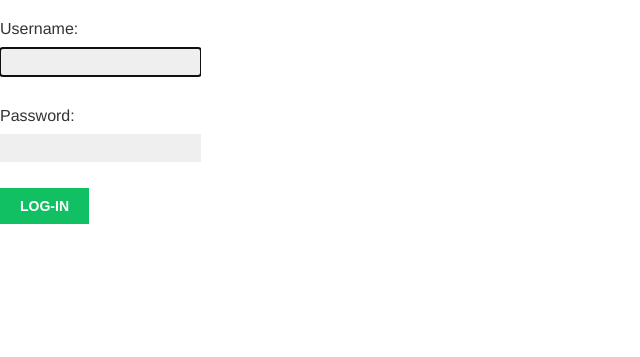
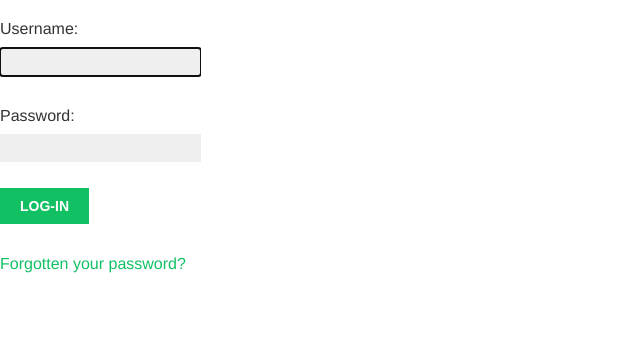
Before and after one commit to AmirMohammadKargar/Bookmark-Django, a Django app: page /account/login/ in a window 1280 px wide. Shown: the part 171-528 px from the top of the page, without its empty margins (0-640 px from the left). Run offline with Django 3.2, Linux system fonts and the light colour scheme; some web fonts are replaced.

Commit message:
Add forget password link to login template.

```diff
--- a/account/templates/registration/login.html
+++ b/account/templates/registration/login.html
@@ -12,6 +12,7 @@
     {{ form.as_p }} {% csrf_token %}
     <input type="hidden" name="next" value="{{ next }}" />
     <p><input type="submit" value="Log-in" /></p>
+    <p><a href="{% url 'password_reset' %}">Forgotten your password?</a></p>
   </form>
 </div>
 {% endblock %}
```
